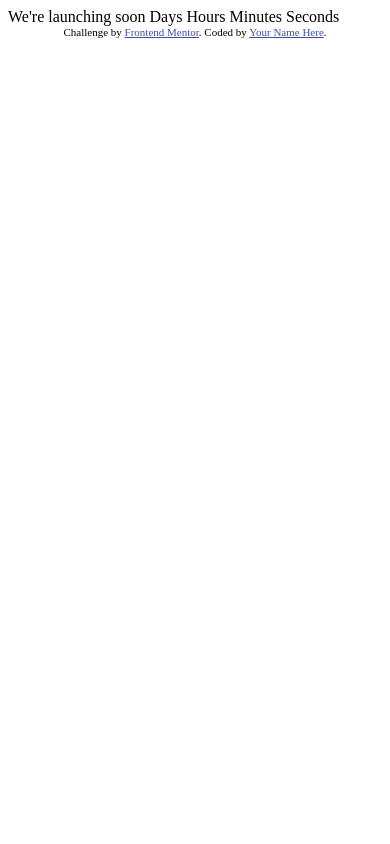
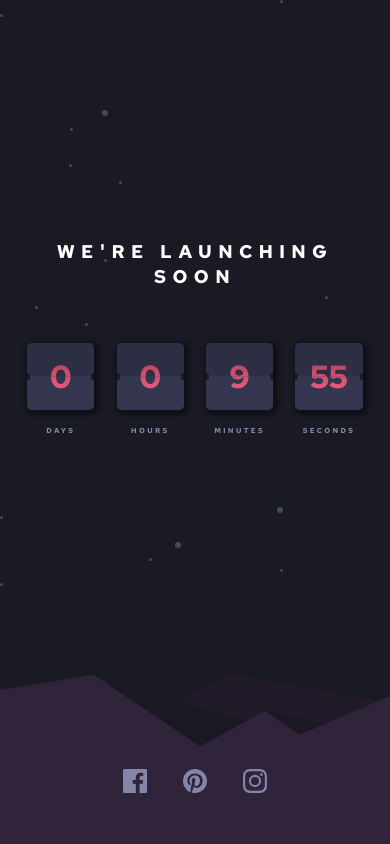
Before and after one commit to curiousmind04/Launch-Countdown-Timer, a plain HTML site: page index.html in a window 390 px wide. Drawn offline with Linux system fonts and the light colour scheme.

Commit message:
finished mobile view and javascript except js flip animation

```diff
--- a/index.html
+++ b/index.html
@@ -1,31 +1,63 @@
 <!DOCTYPE html>
 <html lang="en">
-<head>
-  <meta charset="UTF-8">
-  <meta name="viewport" content="width=device-width, initial-scale=1.0"> <!-- displays site properly based on user's device -->
+  <head>
+    <meta charset="UTF-8" />
+    <meta name="viewport" content="width=device-width, initial-scale=1.0" />
+    <!-- displays site properly based on user's device -->
 
-  <link rel="icon" type="image/png" sizes="32x32" href="./images/favicon-32x32.png">
+    <link
+      rel="icon"
+      type="image/png"
+      sizes="32x32"
+      href="./images/favicon-32x32.png"
+    />
 
-  <title>Frontend Mentor | Launch countdown timer</title>
+    <title>Launch Countdown Timer</title>
+    <link rel="stylesheet" href="main.css" />
+    <script src="main.js" defer></script>
+  </head>
+  <body>
+    <main>
+      <h1>We're launching soon</h1>
+      <div class="countdown-container">
+        <div class="card">
+          <div class="number">
+            <h2 class="days">08</h2>
+            <div class="hline"></div>
+          </div>
+          <p>Days</p>
+        </div>
+        <div class="card">
+          <div class="number">
+            <h2 class="hours">23</h2>
+            <div class="hline"></div>
+          </div>
+          <p>Hours</p>
+        </div>
+        <div class="card">
+          <div class="number">
+            <h2 class="minutes">55</h2>
+            <div class="hline"></div>
+          </div>
+          <p>Minutes</p>
+        </div>
+        <div class="card">
+          <div class="number">
+            <h2 class="seconds">41</h2>
+            <div class="hline"></div>
+          </div>
+          <p>Seconds</p>
+        </div>
+      </div>
+    </main>
+    <footer>
+      <div class="social-icons">
+        <img src="images/icon-facebook.svg" alt="facebook icon" />
+        <img src="images/icon-pinterest.svg" alt="pinterest icon" />
+        <img src="images/icon-instagram.svg" alt="instagram icon" />
+      </div>
 
-  <!-- Feel free to remove these styles or customise in your own stylesheet 👍 -->
-  <style>
-    .attribution { font-size: 11px; text-align: center; }
-    .attribution a { color: hsl(228, 45%, 44%); }
-  </style>
-</head>
-<body>
-
-  We're launching soon
-
-  Days
-  Hours
-  Minutes
-  Seconds
-
-  <div class="attribution">
-    Challenge by <a href="https://www.frontendmentor.io?ref=challenge" target="_blank">Frontend Mentor</a>.
-    Coded by <a href="#">Your Name Here</a>.
-  </div>
-</body>
+      <div class="hills-pattern"></div>
+    </footer>
+  </body>
 </html>
--- /dev/null
+++ b/main.css
@@ -0,0 +1,136 @@
+@import url("https://fonts.googleapis.com/css2?family=Red+Hat+Text:wght@700&display=swap");
+
+* {
+  box-sizing: border-box;
+  margin: 0;
+  padding: 0;
+}
+
+body {
+  background-image: url("images/bg-stars.svg");
+  background-color: hsl(234, 17%, 12%);
+  font-family: "Red Hat Text", sans-serif;
+  font-size: 0.875rem;
+  font-weight: 700;
+  min-height: 100vh;
+  position: relative;
+  text-align: center;
+  display: grid;
+  grid-template-rows: auto 170px;
+}
+
+main {
+  min-height: 20rem;
+  display: flex;
+  flex-direction: column;
+  justify-content: center;
+  align-items: center;
+}
+
+h1 {
+  color: hsl(0, 0%, 100%);
+  font-size: 1.15rem;
+  text-transform: uppercase;
+  letter-spacing: 0.4rem;
+  padding-inline: 2rem;
+  margin-bottom: 3.4rem;
+}
+
+.countdown-container {
+  width: 86%;
+  display: flex;
+  justify-content: space-between;
+}
+
+.number {
+  background: linear-gradient(hsl(235, 20%, 22%) 50%, hsl(236, 21%, 26%) 50%);
+  width: 4.2rem;
+  height: 4.2rem;
+  display: flex;
+  justify-content: center;
+  align-items: center;
+  margin-bottom: 1rem;
+  box-shadow: 2px 2px 4px 3px rgba(0, 0, 0, 0.4);
+  border-radius: 0.3rem;
+  transition: all 0.3s ease-in;
+  position: relative;
+  cursor: pointer;
+  overflow: hidden;
+}
+
+.number::after {
+  position: absolute;
+  content: "";
+  width: 4px;
+  height: 10%;
+  background: hsl(234, 17%, 12%);
+  left: -1px;
+  top: 45%;
+  border-radius: 0 80% 80% 0;
+}
+
+.number::before {
+  position: absolute;
+  content: "";
+  width: 4px;
+  height: 10%;
+  background: hsl(234, 17%, 12%);
+  right: -1px;
+  top: 45%;
+  border-radius: 80% 0 0 80%;
+}
+
+h2 {
+  background-image: linear-gradient(
+    to bottom,
+    hsl(345, 45%, 46%),
+    hsl(345, 95%, 68%)
+  );
+  background-size: 100%;
+  -webkit-background-clip: text;
+  background-clip: text;
+  -webkit-text-fill-color: transparent;
+  font-size: 2rem;
+}
+
+.hline {
+  background: hsl(236, 21%, 26%);
+  opacity: 0.2;
+  position: absolute;
+  width: calc(100% - 8px);
+  height: 1px;
+  bottom: 50%;
+}
+
+p {
+  color: hsl(237, 18%, 59%);
+  font-size: 0.45rem;
+  text-transform: uppercase;
+  letter-spacing: 0.15rem;
+}
+
+.hills-pattern {
+  background-image: url("images/pattern-hills.svg");
+  background-size: 250% 170px;
+  background-position: bottom right -5rem;
+  background-repeat: no-repeat;
+  height: 170px;
+  width: 100%;
+  position: absolute;
+  bottom: 0;
+  right: 0;
+  z-index: -1;
+}
+
+footer {
+  display: flex;
+  justify-content: center;
+  align-items: center;
+}
+
+.social-icons {
+  width: 9rem;
+  margin-top: 2.8rem;
+  display: flex;
+  justify-content: space-between;
+}
--- /dev/null
+++ b/main.js
@@ -0,0 +1,75 @@
+const daysCard = document.querySelector(".days");
+const hoursCard = document.querySelector(".hours");
+const minutesCard = document.querySelector(".minutes");
+const secondsCard = document.querySelector(".seconds");
+
+///Get time for 5 days from now
+
+//function to add days to a date
+
+function addDays(date, days) {
+  date.setDate(date.getDate() + days);
+  return date;
+}
+
+//current date
+
+const currentDate = new Date();
+
+//line below this is to test countdown time of 5 seconds
+
+const test = currentDate.getTime() + 600000;
+
+//countdown date (5 days from current date)
+
+const countdownDate = addDays(currentDate, 5);
+
+//time to countdown date
+
+const countdownDateTime = countdownDate.getTime();
+
+let rotate = 360;
+
+const updateCount = setInterval(function () {
+  // Get date and time for right now (updates every second)
+  const now = new Date().getTime();
+
+  // Find the distance between now and the count down date
+  //   const distance = countdownDateTime - now;
+
+  const distance = test - now;
+
+  // Time calculations for days, hours, minutes and seconds
+  if (distance < 1) {
+    clearInterval(updateCount);
+    console.log("finished");
+    alert("Countdown Finished!!!");
+    return;
+  } else {
+    days = Math.floor(distance / (1000 * 60 * 60 * 24));
+    hours = Math.floor((distance % (1000 * 60 * 60 * 24)) / (1000 * 60 * 60));
+    minutes = Math.floor((distance % (1000 * 60 * 60)) / (1000 * 60));
+    seconds = Math.floor((distance % (1000 * 60)) / 1000);
+  }
+
+  //fill out ui with countdown time
+  daysCard.innerHTML = days;
+  hoursCard.innerHTML = hours;
+  minutesCard.innerHTML = minutes;
+  secondsCard.innerHTML = seconds;
+
+  //   console.log(updateCount);
+
+  //   if (seconds === 0 && minutes > 0) {
+  //     minutesCard.parentNode.style.transform = `rotateX(${rotate}deg)`;
+  //     rotate = rotate + 360;
+  //   }
+  //   if (minutes === 59 && hours > 0) {
+  //     hoursCard.parentNode.style.transform = `rotateX(${rotate}deg)`;
+  //     rotate = rotate + 360;
+  //   }
+  //   if (hours === 23 && days > 0) {
+  //     daysCard.parentNode.style.transform = `rotateX(${rotate}deg)`;
+  //     rotate = rotate + 360;
+  //   }
+}, 1000);
```
